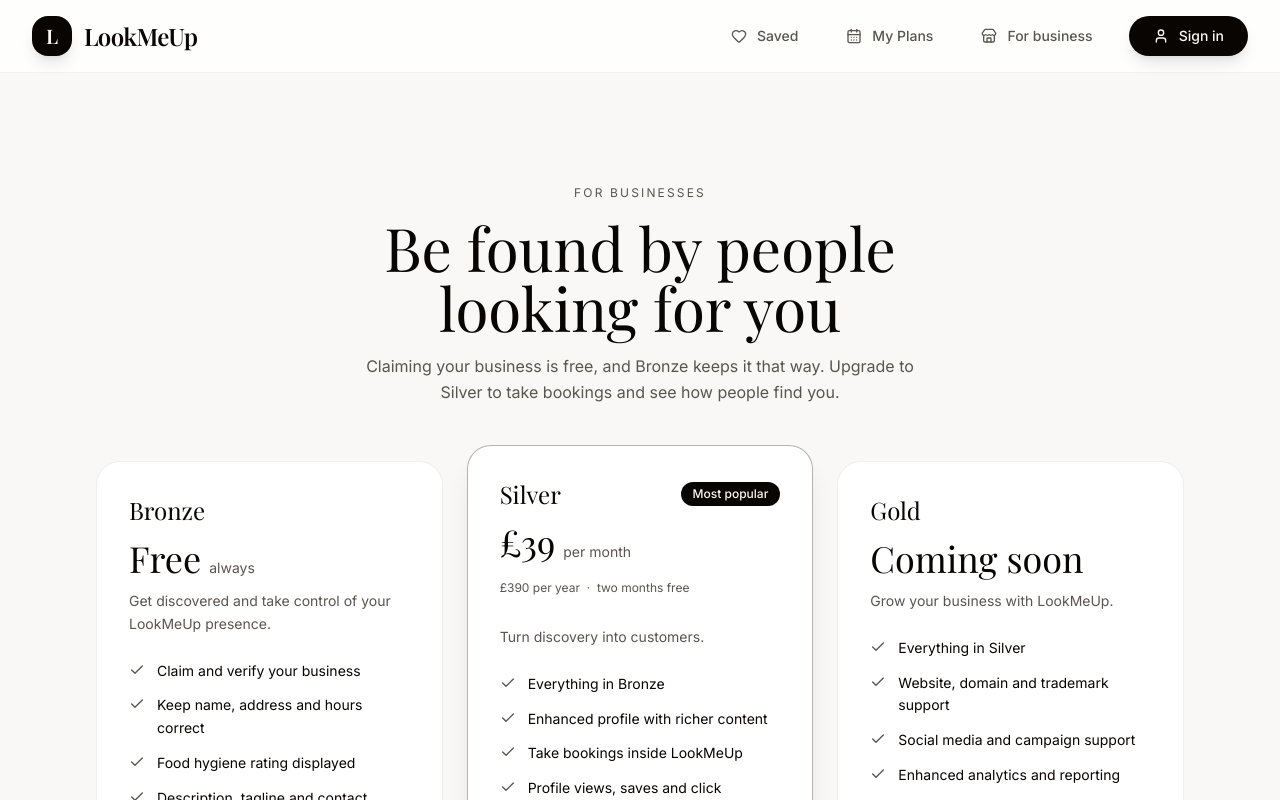
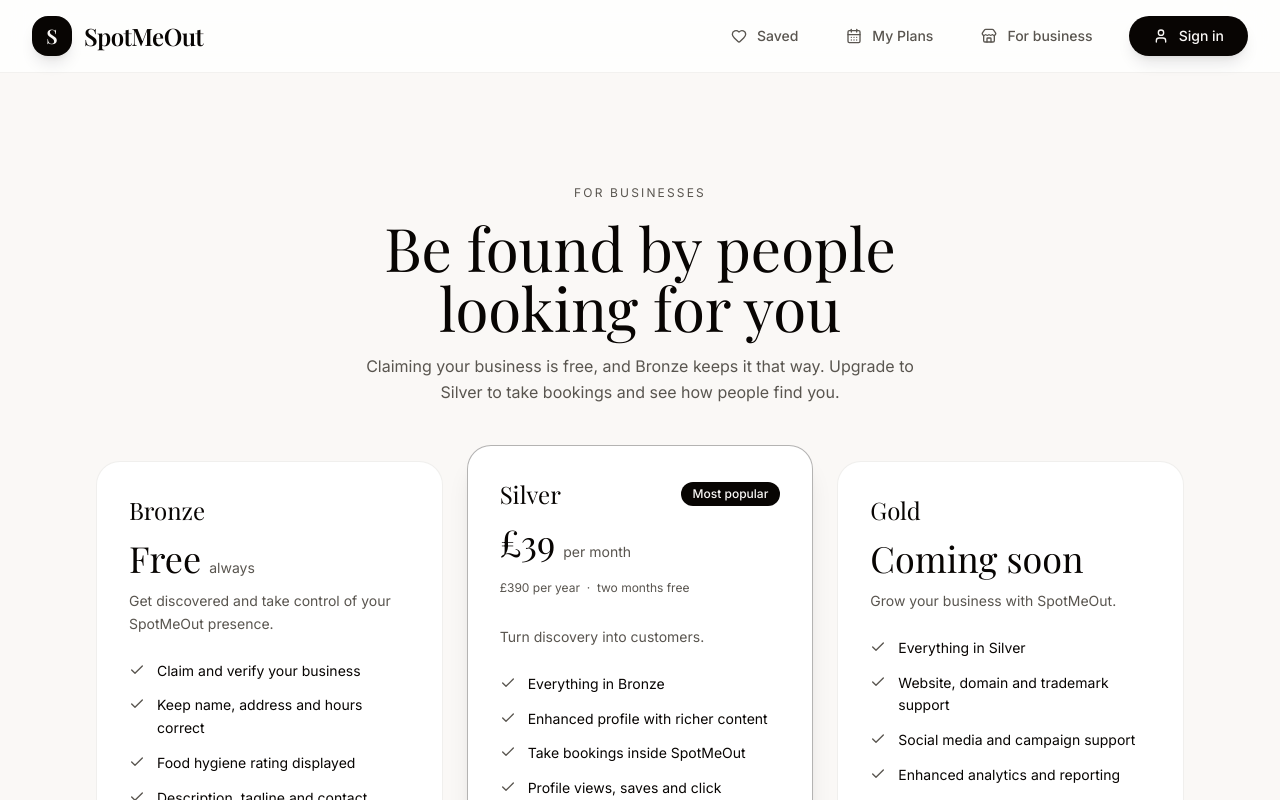
Before and after one commit to squirreltango/squirreltango.github.io, a Next.js app: page /pricing in a window 1280 px wide. Shown: the top 800 px of the page. Built offline with nearby package versions, Linux system fonts and the light colour scheme; no server answers; a web font is replaced by a local one.

Commit message:
Rebrand customer-facing LookMeUp copy to SpotMeOut

```diff
--- a/app/auth/error/page.tsx
+++ b/app/auth/error/page.tsx
@@ -26,7 +26,7 @@ export default async function AuthErrorPage({
           href="/"
           className="inline-flex items-center justify-center px-6 py-3.5 rounded-2xl bg-foreground text-background font-semibold transition-all duration-300 hover:bg-foreground/90 hover:scale-[1.02] active:scale-[0.98]"
         >
-          Back to LookMeUp
+          Back to SpotMeOut
         </Link>
       </div>
     </main>
--- a/app/business/portal/page.tsx
+++ b/app/business/portal/page.tsx
@@ -82,7 +82,7 @@ export default function BusinessPortalPage() {
         <div className="flex flex-col gap-10">
           <EmptyState
             icon={<Store className="h-7 w-7 text-muted-foreground" />}
-            title="Manage your business on LookMeUp"
+            title="Manage your business on SpotMeOut"
             body="Sign in with a business account to claim your business, keep its details accurate and add booking links."
             action={
               <button
@@ -112,7 +112,7 @@ export default function BusinessPortalPage() {
             <p className="text-xs uppercase tracking-[0.18em] text-muted-foreground">Business portal</p>
             <h1 className="font-serif text-4xl sm:text-5xl text-foreground text-balance">Your businesses</h1>
             <p className="text-muted-foreground max-w-xl leading-relaxed">
-              Claim a business to manage how it appears across LookMeUp, add booking links and keep your details current.
+              Claim a business to manage how it appears across SpotMeOut, add booking links and keep your details current.
             </p>
             <p className="text-sm text-foreground">
               Claiming your business is free.
@@ -623,7 +623,7 @@ function ProfileEditor({ claim, tier }: { claim: BusinessClaim; tier: Tier }) {
         <BookingsSection claim={claim} />
       ) : (
         <TierLockedSection
-          title="Take bookings inside LookMeUp"
+          title="Take bookings inside SpotMeOut"
           description="Let customers request a table without leaving your listing, and manage requests here."
           requiredTier={REQUIRED_TIER.nativeBookings ?? "silver"}
         />
--- a/app/layout.tsx
+++ b/app/layout.tsx
@@ -10,9 +10,21 @@ const inter = Inter({ subsets: ["latin"], variable: "--font-inter" });
 const playfair = Playfair_Display({ subsets: ["latin"], variable: "--font-playfair" });
 
 export const metadata: Metadata = {
-  title: 'LookMeUp - Discover Local Businesses',
+  title: 'SpotMeOut - Discover Local Businesses',
   description: 'Find trendy restaurants, gyms, salons, and hidden gems near you in the UK',
   generator: 'v0.app',
+  applicationName: 'SpotMeOut',
+  openGraph: {
+    title: 'SpotMeOut - Discover Local Businesses',
+    siteName: 'SpotMeOut',
+    description: 'Find trendy restaurants, gyms, salons, and hidden gems near you in the UK',
+    type: 'website',
+  },
+  twitter: {
+    card: 'summary',
+    title: 'SpotMeOut - Discover Local Businesses',
+    description: 'Find trendy restaurants, gyms, salons, and hidden gems near you in the UK',
+  },
   icons: {
     icon: [
       {
--- a/app/plans/shared/[token]/page.tsx
+++ b/app/plans/shared/[token]/page.tsx
@@ -64,7 +64,7 @@ export default function SharedPlanPage() {
               href="/"
               className="mt-2 rounded-full bg-foreground px-6 py-3 text-sm font-medium text-background transition-all hover:bg-foreground/90 active:scale-95"
             >
-              Explore LookMeUp
+              Explore SpotMeOut
             </Link>
           </div>
         ) : (
--- a/app/pricing/page.tsx
+++ b/app/pricing/page.tsx
@@ -36,7 +36,7 @@ const PLANS: Plan[] = [
     name: "Bronze",
     price: "Free",
     cadence: "always",
-    summary: "Get discovered and take control of your LookMeUp presence.",
+    summary: "Get discovered and take control of your SpotMeOut presence.",
     features: [
       "Claim and verify your business",
       "Keep name, address and hours correct",
@@ -57,7 +57,7 @@ const PLANS: Plan[] = [
     features: [
       "Everything in Bronze",
       "Enhanced profile with richer content",
-      "Take bookings inside LookMeUp",
+      "Take bookings inside SpotMeOut",
       "Profile views, saves and click analytics",
       "Priority visibility in relevant searches",
     ],
@@ -68,7 +68,7 @@ const PLANS: Plan[] = [
     name: "Gold",
     price: "Coming soon",
     cadence: "",
-    summary: "Grow your business with LookMeUp.",
+    summary: "Grow your business with SpotMeOut.",
     features: [
       "Everything in Silver",
       "Website, domain and trademark support",
--- a/components/auth-modal.tsx
+++ b/components/auth-modal.tsx
@@ -201,7 +201,7 @@ export function AuthModal({
   }
 
   const heading =
-    mode === "login" ? "Welcome back" : mode === "signup" ? "Join LookMeUp" : "Reset your password"
+    mode === "login" ? "Welcome back" : mode === "signup" ? "Join SpotMeOut" : "Reset your password"
   const subheading =
     mode === "login"
       ? "Sign in to access your saved places"
@@ -259,7 +259,7 @@ export function AuthModal({
             <>
               <fieldset className="space-y-2">
                 <legend className="text-sm font-medium text-foreground mb-2">
-                  How will you use LookMeUp?
+                  How will you use SpotMeOut?
                 </legend>
                 <div className="grid grid-cols-2 gap-3">
                   {(
@@ -427,7 +427,7 @@ export function AuthModal({
             </button>
           )}
           <p className="text-muted-foreground">
-            {mode === "login" ? "New to LookMeUp? " : "Already have an account? "}
+            {mode === "login" ? "New to SpotMeOut? " : "Already have an account? "}
             <button
               onClick={() => setMode(mode === "login" ? "signup" : "login")}
               className="text-foreground font-semibold underline-offset-2 transition-all duration-300 hover:underline"
--- a/components/business/promotions-section.tsx
+++ b/components/business/promotions-section.tsx
@@ -10,7 +10,7 @@ import { cn } from "@/lib/utils"
  * Silver: promotions. Merchants create genuine offers shown on their listing.
  * Nothing is prefilled with sample offers — the list starts empty.
  *
- * "Push to LookMeUp users" is a real product capability, but no browser/mobile
+ * "Push to SpotMeOut users" is a real product capability, but no browser/mobile
  * push delivery infrastructure is wired up yet. The UI is explicit about this:
  * the delivery step is labelled as not yet activated rather than pretending a
  * notification was sent.
@@ -186,12 +186,12 @@ export function PromotionsSection({ claim }: { claim: BusinessClaim }) {
         </ul>
       )}
 
-      {/* Honest delivery status: push to LookMeUp users is a planned capability,
+      {/* Honest delivery status: push to SpotMeOut users is a planned capability,
           not something we can pretend already happened. */}
       <div className="flex items-start gap-2.5 rounded-xl border border-dashed border-border/60 bg-muted/30 p-3">
         <Send className="h-4 w-4 text-muted-foreground shrink-0 mt-0.5" />
         <p className="text-xs text-muted-foreground leading-relaxed">
-          <span className="text-foreground font-medium">Push to LookMeUp users</span> — active promotions appear on your
+          <span className="text-foreground font-medium">Push to SpotMeOut users</span> — active promotions appear on your
           listing now. Direct push notifications to nearby and saved-you users are on the roadmap and{" "}
           <span className="text-foreground">not yet activated</span>, so nothing is sent to devices yet.
         </p>
--- a/components/business/website-section.tsx
+++ b/components/business/website-section.tsx
@@ -195,7 +195,7 @@ export function WebsiteSection({ claim }: { claim: BusinessClaim }) {
               className="w-full rounded-xl border border-border bg-background px-3 py-2 text-sm text-foreground focus:border-foreground focus:outline-none"
             />
             <span className="mt-1 block text-xs text-muted-foreground">
-              Point your domain at LookMeUp, or use your free {lookmeupUrl} address.
+              Point your domain at SpotMeOut, or use your free {lookmeupUrl} address.
             </span>
           </label>
         </div>
--- a/components/header.tsx
+++ b/components/header.tsx
@@ -33,13 +33,13 @@ export function Header({ onOpenAuth, viewMode = "list", onViewModeChange }: Head
               "shadow-lg shadow-foreground/10 transition-all duration-300",
               "group-hover:shadow-xl group-hover:shadow-foreground/15 group-hover:scale-105 group-hover:rotate-[-3deg]"
             )}>
-              <span className="text-background font-serif font-semibold text-xl transition-transform duration-300 group-hover:scale-110">L</span>
+              <span className="text-background font-serif font-semibold text-xl transition-transform duration-300 group-hover:scale-110">S</span>
             </div>
             <span className={cn(
               "font-serif font-semibold text-2xl tracking-tight text-foreground",
               "transition-all duration-300 group-hover:tracking-normal"
             )}>
-              LookMeUp
+              SpotMeOut
             </span>
           </Link>
 
--- a/components/home-hero.tsx
+++ b/components/home-hero.tsx
@@ -21,7 +21,7 @@ interface HomeHeroProps {
 
 /**
  * Immersive, image-led hero matching the premium city-guide reference: a full
- * width dusk-city photograph under a dark gradient, the LookMeUp wordmark and
+ * width dusk-city photograph under a dark gradient, the SpotMeOut wordmark and
  * discovery tagline centred on top, a large rounded search field, and a row of
  * floating category tiles. Purely visual — all behaviour comes from props.
  */
@@ -45,13 +45,13 @@ export function HomeHero({ categories, activeCategory, onCategoryChange, childre
       </div>
 
       <div className="relative z-10 mx-auto max-w-3xl px-5 pt-14 pb-9 text-center sm:px-8 sm:pt-20 sm:pb-12">
-        {/* Wordmark — keeps the existing LookMeUp brand identity */}
+        {/* Wordmark — keeps the existing SpotMeOut brand identity */}
         <div className="mb-6 flex items-center justify-center gap-3">
           <span className="flex h-11 w-11 items-center justify-center rounded-2xl bg-white font-serif text-2xl font-semibold text-neutral-950 shadow-lg shadow-black/30">
-            L
+            S
           </span>
           <span className="font-serif text-3xl font-semibold tracking-tight text-white sm:text-4xl">
-            LookMeUp
+            SpotMeOut
           </span>
         </div>
 
--- a/lib/business-portal/data-context.tsx
+++ b/lib/business-portal/data-context.tsx
@@ -152,7 +152,7 @@ export function createPreviewClient(tier: Tier): PortalDataClient {
     business_ref: ref,
     tagline: "Seasonal small plates in the heart of Soho",
     description:
-      "A preview of how your listing reads on LookMeUp. Edit any field and press save — changes stay in this preview session only.",
+      "A preview of how your listing reads on SpotMeOut. Edit any field and press save — changes stay in this preview session only.",
     booking_url: null,
     menu_url: null,
     order_url: null,
```
